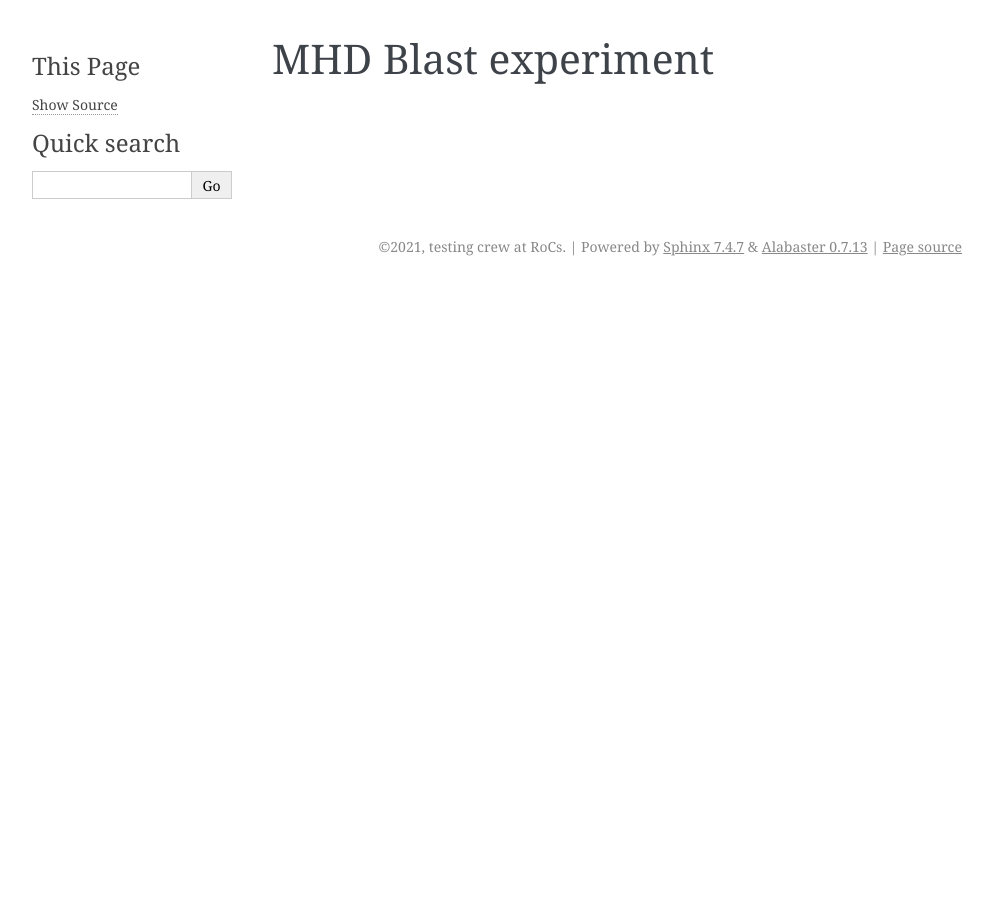
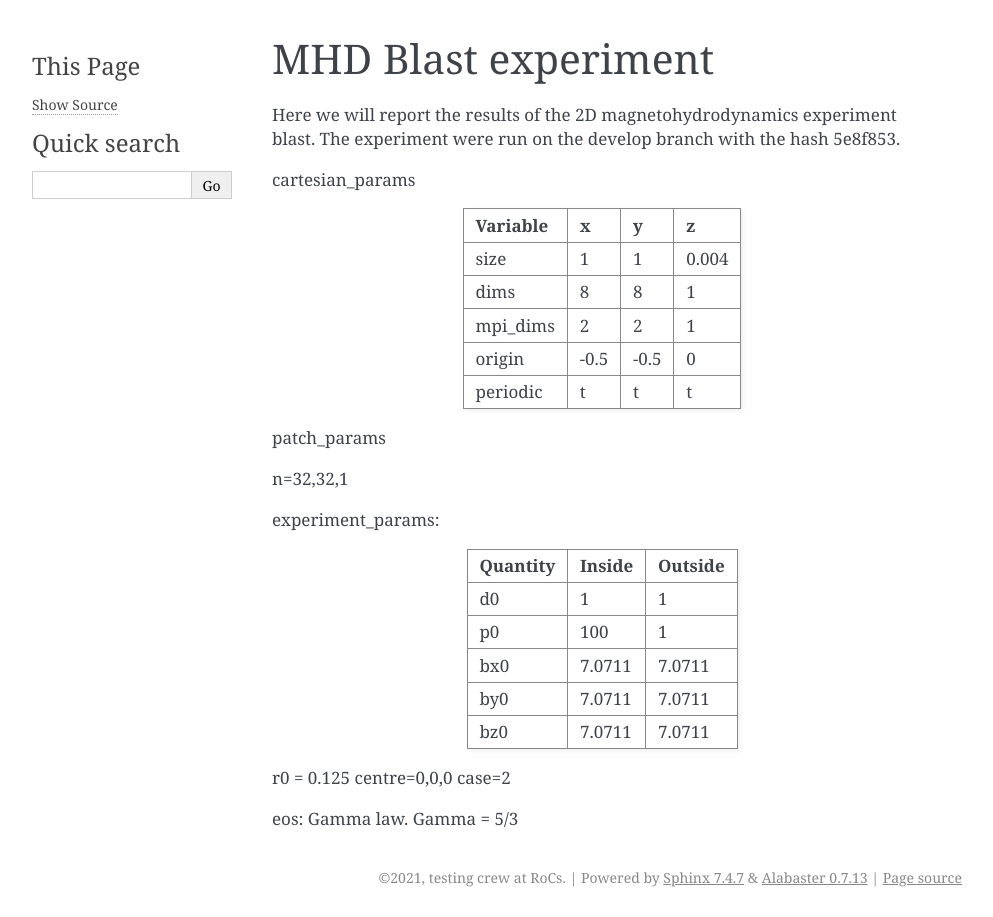
Before and after one commit to guadabsb15/summer_2021_report, a Sphinx documentation site: the page built from docs/source/mhd_blast.rst, in a window 1280 px wide. Shown: the whole page, without its empty margins (148-1141 px from the left). Built offline with Sphinx 7.4.7, drawn with Linux system fonts in a browser that asks for light colours.

Commit message:
Tabulated experiment parameters

```diff
--- a/docs/source/mhd_blast.rst
+++ b/docs/source/mhd_blast.rst
@@ -1,2 +1,48 @@
 MHD Blast experiment
 ====================
+Here we will report the results of the 2D magnetohydrodynamics experiment blast. The experiment were run on the develop branch with the hash 5e8f853.
+
+cartesian_params
+
++---------+------+------+------+
+| Variable| x    |  y   |   z  |
++=========+======+======+======+
+| size    | 1    |   1  | 0.004|
++---------+------+------+------+
+| dims    | 8    |  8   | 1    |
++---------+------+------+------+
+| mpi_dims| 2    |  2   | 1    |
++---------+------+------+------+
+| origin  | -0.5 | -0.5 | 0    |
++---------+------+------+------+
+| periodic| t    | t    | t    |
++---------+------+------+------+
+
+patch_params
+
+n=32,32,1
+
+
+experiment_params:
+
++-------------+---------+---------+
+| Quantity    | Inside  | Outside |
++=============+=========+=========+
+| d0          | 1       |  1      |
++-------------+---------+---------+
+| p0          | 100     | 1       |
++-------------+---------+---------+
+| bx0         | 7.0711  | 7.0711  |
++-------------+---------+---------+
+| by0         |  7.0711 | 7.0711  |
++-------------+---------+---------+
+| bz0         |   7.0711| 7.0711  |
++-------------+---------+---------+
+
+r0 = 0.125
+centre=0,0,0
+case=2
+
+
+eos: Gamma law.
+Gamma = 5/3
```
